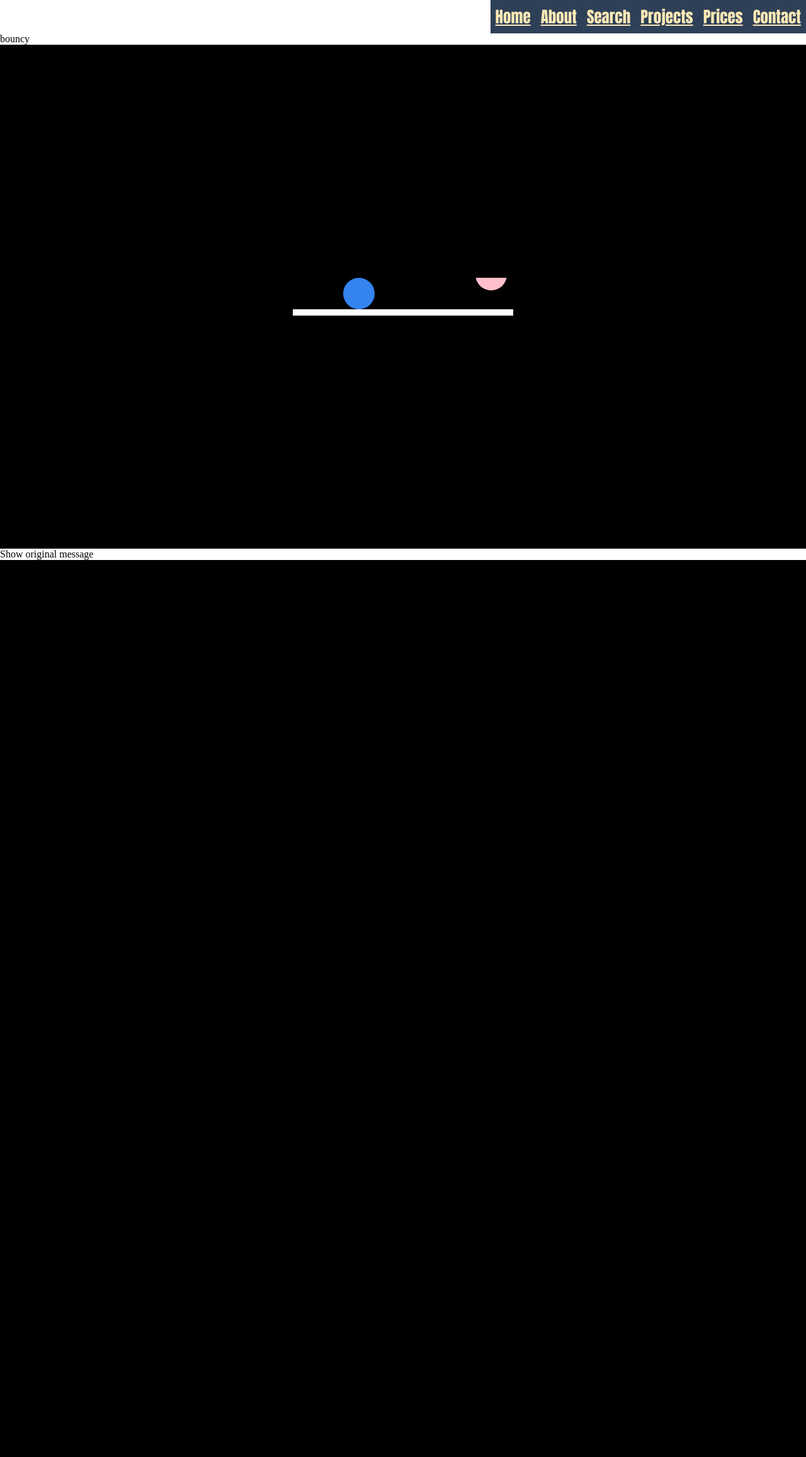
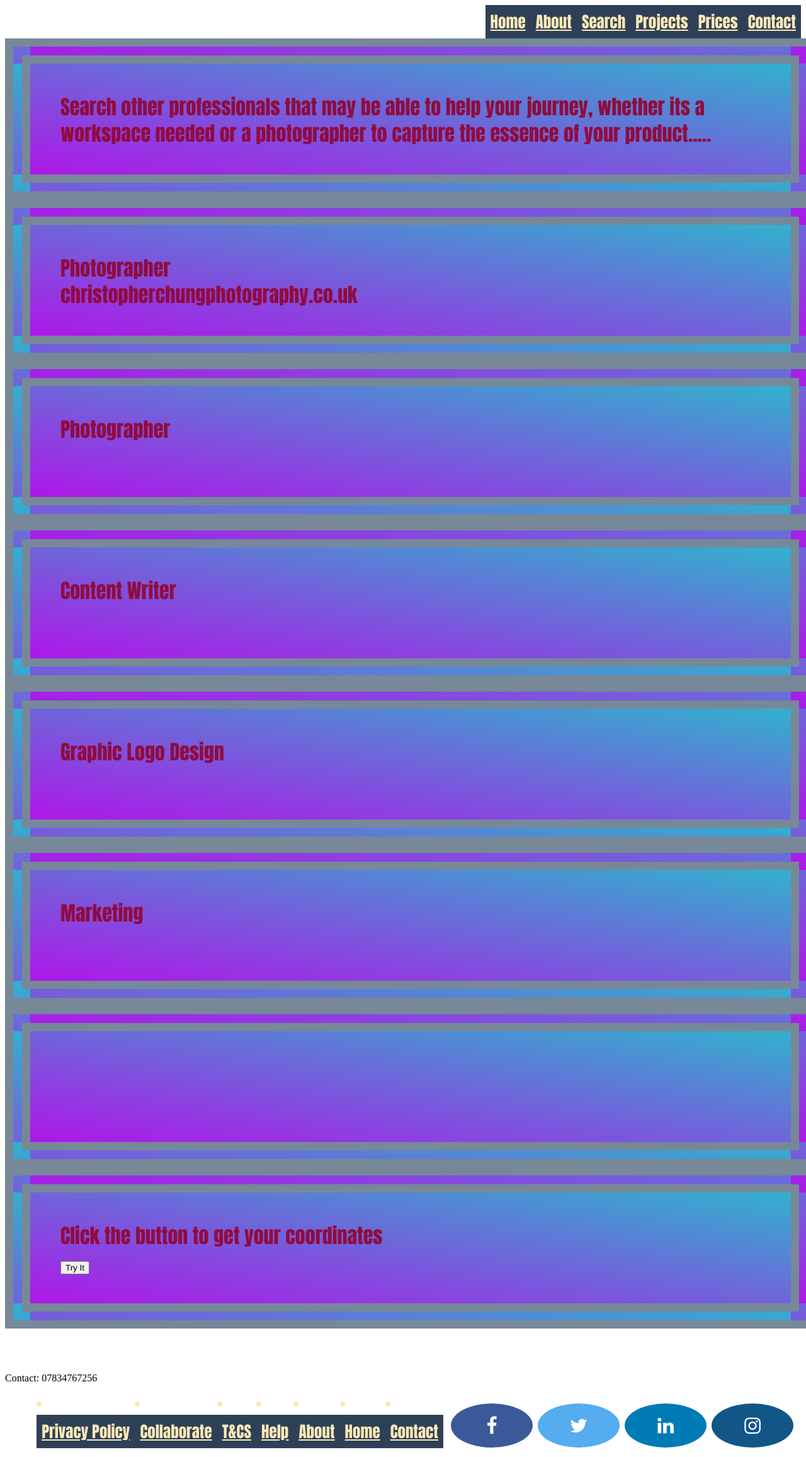
Before and after one commit to CassandraTalbot32/Django-app, a Django app: template templates/events.html in a window 1280 px wide. Shown: the whole page at 63% size. Before the commit the page ends 889 px from the top, so only its background shows below. Run offline with Django 3.2, Linux system fonts and the light colour scheme; the template is opened without the code that fills it, so the values that code supplies are empty.

Commit message:
Update events.html

```diff
--- a/templates/events.html
+++ b/templates/events.html
@@ -1,89 +1,82 @@
-{% extends 'base.html' %}
+<!DOCTYPE html>
+<html>
+<head>
+
+<style type="text/css" scoped>
+div.GeneratedGradient {
+
+
+background: -webkit-gradient(linear, left bottom, right top, color-stop(0, #ae17e8), color-stop(1, #32b1cd));
+background: -webkit-linear-gradient(bottom left, #ae17e8 0%, #32b1cd 100%);
+background: -moz-linear-gradient(bottom left, #ae17e8 0%, #32b1cd 100%);
+background: -o-linear-gradient(bottom left, #ae17e8 0%, #32b1cd 100%);
+background: -ms-linear-gradient(bottom left, #ae17e8 0%, #32b1cd 100%);
+background: linear-gradient(to top right, #ae17e8 0%, #32b1cd 100%);
+background-size: cover;
+
+
+color:#900c3f;
+width:88%;
+height:5rem;
+border-width:5vmin;
+border-color:#778899;
+border-style:double;
+padding:1.5em;
+font-family:'impact';
+font-size:2em;
+line-height:1.3em;
+}
+</style>
 
 {% block content %}
 {% include 'navbar.html' %}
-bouncy
 
-<!DOCTYPE html>
-<html>
-    <head>
-        <title>Page Title</title>
-        <style>
-            *{margin:0; padding:0;}
-
-            div{
-                height:100vh;
-                display:flex;
-                align-items:center;
-                justify-content:center;
-                background:#000;
-            }
-
-            div ul{display:flex; border-bottom:10px solid #fff;}
-
-            div ul li{ width:50px; height:50px;
-            margin:0 10px;
-            background:#000;
-            list-style:none;
-            border-radius:50px;
-            animation:bouncy 1s linear infinite;
-
-            }
-
-            @keyframes bouncy{
-                0%{transform:translateY(0);}
-                50%{transform:translateY(-150px);}
-                100%{transform:translateY(0);}
-            }
-
-            ul li:nth-child(1){
-                animation-delay:0.2s;
-                background-color:#B07311;
-            }
-
-            ul li:nth-child(2){
-                animation-delay:0.6s;
-                background-color:#3483EF;
-                }
-
-            ul li:nth-child(3){
-                animation-delay:0.4s;
-                background-color:#8C3306;
-                }
-
-            ul li:nth-child(4){
-                animation-delay:0.8s;
-                background-color:#A409C0;
-
-                }
-
-            ul li:nth-child(5){
-                animation-delay:0.5s;
-                background-color:pink;
-                }
-
-
-        </style>
-    </head>
-    <body>
-        <div>
-            <ul>
-                <li></li>
-                <li></li>
-                <li></li>
-                <li></li>
-                <li></li>
-            </ul>
-        </div>
-    </body>
-</html>
-
-
-
-Show original message
+<div class="GeneratedGradient">Search other professionals that may be able to help your journey, whether its a workspace needed or a photographer to capture the essence of your product.....</div>
+<div>
+<div class="GeneratedGradient">Photographer<br>christopherchungphotography.co.uk
+</div>
+<div class="GeneratedGradient">Photographer<br>
+</div>
+<div class="GeneratedGradient">Content Writer<br>
+</div>
+<div class="GeneratedGradient">Graphic Logo Design<br>
+</div>
+<div class="GeneratedGradient">Marketing<br>
+</div>
+<div class="GeneratedGradient"><br>
+</div>
 
 
 
 
 
+
+
+
+
+
+<div class="GeneratedGradient">Click the button to get your coordinates<br>
+<button onclick="getLocation()">Try It</button>
+
+<p id="demo"></p>
+<script>
+var x = document.getElementById("demo");
+
+function getLocation() {
+  if (navigator.geolocation) {
+    navigator.geolocation.getCurrentPosition(showPosition);
+  } else {
+    x.innerHTML = "Geolocation is not supported by this browser.";
+  }
+}
+
+function showPosition(position) {
+  x.innerHTML = "Latitude: " + position.coords.latitude +
+  "<br>Longitude: " + position.coords.longitude;
+}
+</script></div>
+<br>
+<br>
+<br>
+{% include 'base.html' %}
 {% endblock %}
```
